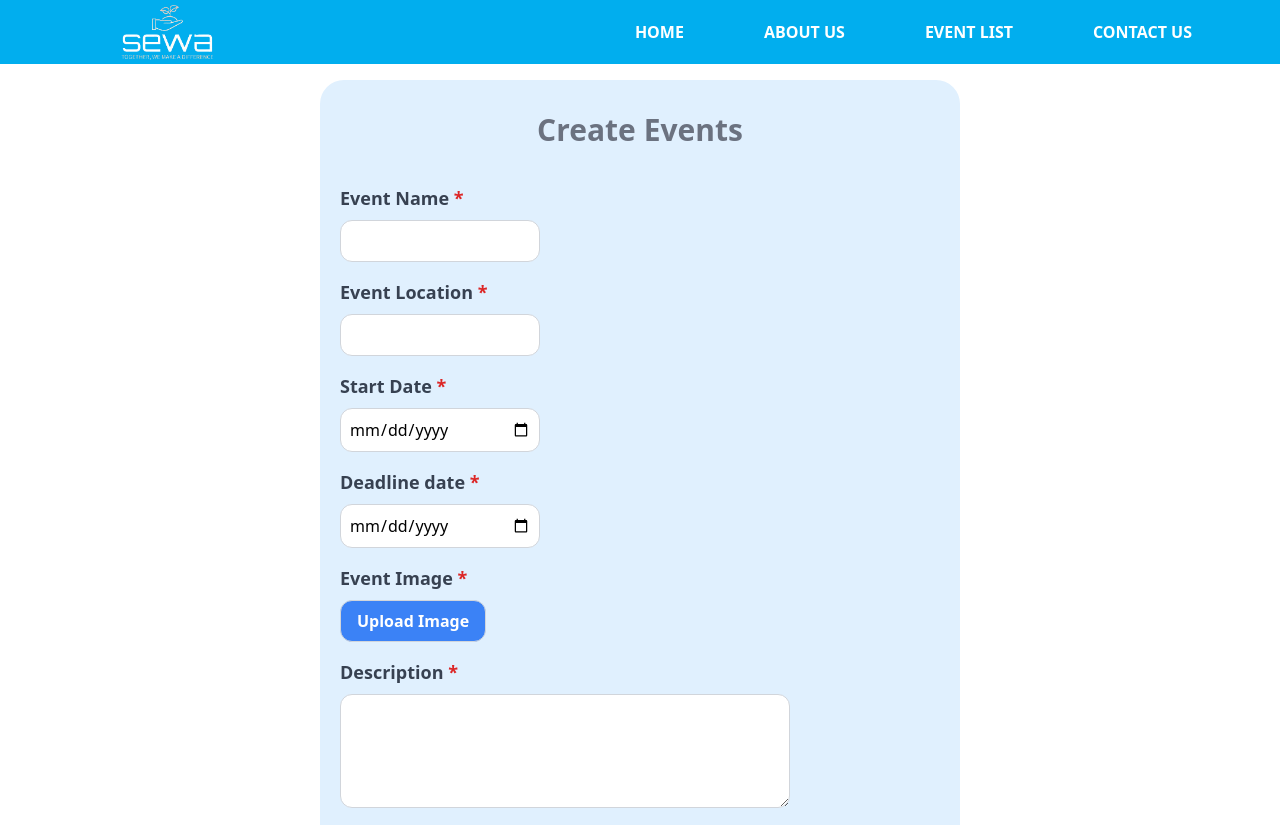
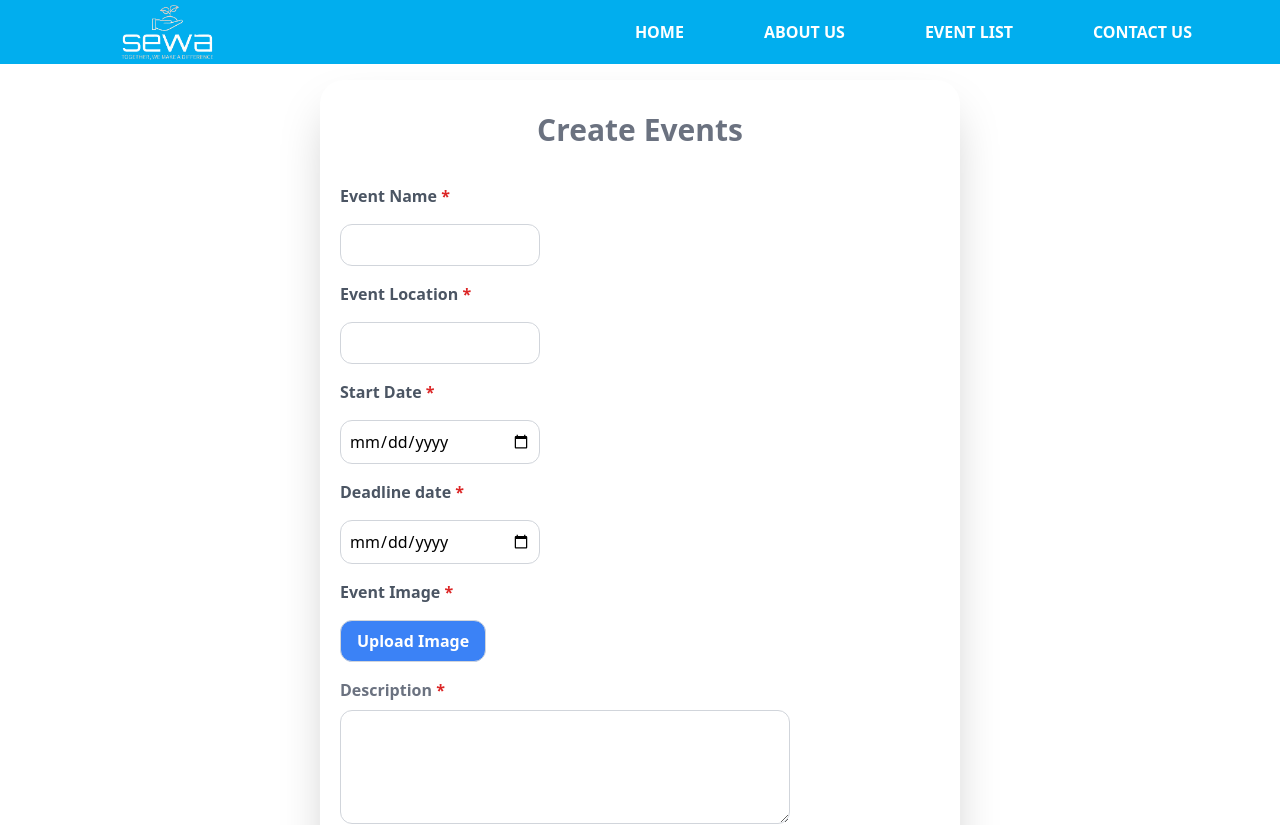
Before and after one commit to krishthapaliya/Remeo-without-juliet, a React (Vite) app in the folder frontend/: page /createEvent in a window 1280 px wide. Shown: the top 825 px of the page. Built offline with nearby package versions, Linux system fonts and the light colour scheme; no server answers.

Commit message:
first commit

```diff
--- a/frontend/src/components/Createevent.jsx
+++ b/frontend/src/components/Createevent.jsx
@@ -66,15 +66,19 @@ const CreateEvent = () => {
 
   return (
     <div className="w-full flex justify-center pt-4 pb-4">
-
       <form
-        className=" rounded-3xl p-5 bg-[#e0f0fe] w-[50%]"
+        className=" rounded-3xl p-5 bg-white shadow-2xl w-[50%]"
         onSubmit={handleSubmit}
       >
-         <h1 className="text-center text-3xl font-bold p-3  rounded-xl mb-6 text-gray-500">Create Events</h1>
+        <h1 className="text-center text-3xl font-semibold p-3  rounded-xl mb-6 text-gray-500">
+          Create Events
+        </h1>
         {/* Existing Fields */}
         <div className="mb-4">
-          <label htmlFor="title" className="block text-lg font-semibold text-gray-700">
+          <label
+            htmlFor="title"
+            className="block text-base font-semibold text-gray-600 mb-2"
+          >
             Event Name<span className="text-red-600"> *</span>
           </label>
           <input
@@ -88,7 +92,10 @@ const CreateEvent = () => {
           />
         </div>
         <div className="mb-4">
-          <label htmlFor="location" className="block text-lg font-semibold text-gray-700">
+          <label
+            htmlFor="location"
+            className="block  text-base font-semibold text-gray-600 mb-2"
+          >
             Event Location <span className="text-red-600"> *</span>
           </label>
           <input
@@ -103,7 +110,10 @@ const CreateEvent = () => {
         </div>
 
         <div className="mb-4">
-          <label htmlFor="startDate" className="block text-lg font-semibold text-gray-700">
+          <label
+            htmlFor="startDate"
+            className="block  text-base font-semibold text-gray-600 mb-2"
+          >
             Start Date <span className="text-red-600"> *</span>
           </label>
           <input
@@ -118,7 +128,10 @@ const CreateEvent = () => {
         </div>
 
         <div className="mb-4">
-          <label htmlFor="duration" className="block text-lg font-semibold text-gray-700">
+          <label
+            htmlFor="duration"
+            className="block  text-base font-semibold text-gray-600 mb-2"
+          >
             Deadline date <span className="text-red-600"> *</span>
           </label>
           <input
@@ -136,7 +149,10 @@ const CreateEvent = () => {
         {/* New Fields for Action Data and Event Image */}
 
         <div className="mb-4">
-          <label htmlFor="eventImage" className="block text-lg font-semibold text-gray-700">
+          <label
+            htmlFor="eventImage"
+            className="block  text-base font-semibold text-gray-600 mb-2"
+          >
             Event Image <span className="text-red-600"> *</span>
           </label>
 
@@ -152,13 +168,18 @@ const CreateEvent = () => {
           <label
             htmlFor="image"
             className="mt-2 p-2 border border-gray-300 rounded-xl inline-block px-4 py-2 bg-blue-500 text-white font-semibold  cursor-pointer"
-          > Upload Image
+          >
+            {" "}
+            Upload Image
           </label>
         </div>
 
         <div className="mb-4">
-          <label htmlFor="description
-          " className="block text-lg h-32px font-semibold text-gray-700">
+          <label
+            htmlFor="description
+          "
+            className="block text-base text-gray-500 h-32px font-semibold "
+          >
             Description <span className="text-red-600"> *</span>
           </label>
           <textarea
@@ -168,16 +189,17 @@ const CreateEvent = () => {
             onChange={handleChange}
             className="  mt-2 p-2 border border-gray-300 rounded-xl w-3/4 outline-none"
             rows="4"
-
             required
           ></textarea>
         </div>
+        <span className="w-full flex justify-center">
           <button
             type="submit"
-          className="bg-blue-500 text-white px-6 m-6 py-2 font-semibold rounded-xl hover:bg-blue-600"
+            className="bg-blue-500 text-white px-6 m-6 py-2 font-semibold rounded-xl hover:bg-blue-600 w-[60%]"
           >
             Submit
           </button>
+        </span>
       </form>
       <ToastContainer />
     </div>
--- a/frontend/src/components/EventList.jsx
+++ b/frontend/src/components/EventList.jsx
@@ -2,6 +2,7 @@ import React, { useState, useEffect, useContext } from "react";
 import { Link } from "react-router-dom";
 import axios from "axios";
 import EventContext from "../context/EventContext";
+import { format } from "date-fns"; // Correct import for format
 
 const EventList = () => {
   const [date, setDate] = useState("");
@@ -77,6 +78,9 @@ const EventList = () => {
               alt="event-photo"
               className="rounded-lg mb-4 h-48 w-full object-cover"
             />
+
+            <p>{event?.eventLocation}</p>
+
             <h3 className="text-xl font-bold text-gray-800 mb-2 capitalize">
               {event.eventTitle}
             </h3>
--- a/frontend/src/components/Herosection.jsx
+++ b/frontend/src/components/Herosection.jsx
@@ -1,12 +1,12 @@
 import React from "react";
-import img1 from '../assets/Ellipse 5.png';
-import img2 from '../assets/Ellipse 6.png';
-import img3 from '../assets/Ellipse 9.png';
-import img4 from '../assets/Group 20.png';
+import img1 from "../assets/Ellipse 5.png";
+import img2 from "../assets/Ellipse 6.png";
+import img3 from "../assets/Ellipse 9.png";
+import img4 from "../assets/Group 20.png";
 
 const Herosection = () => {
   return (
-    <div className="relative flex flex-col-reverse lg:flex-row items-center mx-24 justify-between min-h-screen bg-blue-50 p-6">
+    <div className="relative flex flex-col-reverse lg:flex-row items-center gap-10 mx-24 justify-between min-h-screen bg-blue-50 p-6 ">
       <div className="flex flex-col items-center text-center lg:text-left lg:items-start">
         <div className="max-w-2xl lg:max-w-5xl mb-8">
           <p className="text-2xl lg:text-5xl font-semibold text-gray-800">
@@ -28,12 +28,28 @@ const Herosection = () => {
       </div>
 
       <div className="flex justify-center lg:justify-end lg:flex-1">
-        <img src={img4} alt="hero" className="w-[300px] lg:w-[550px] max-w-full" />
+        <img
+          src={img4}
+          alt="hero"
+          className="w-[300px] lg:w-[550px] max-w-full"
+        />
       </div>
 
-      <img src={img1} alt="ellipse" className="w-[100px] lg:w-[150px] absolute left-1/4 top-1/4 lg:left-[700px] lg:top-[100px] -translate-x-1/4 lg:translate-x-0 lg:translate-y-0" />
-      <img src={img2} alt="ellipse" className="w-[100px] lg:w-[150px] absolute left-1/4 top-1/2 lg:left-[700px] lg:top-[450px] -translate-x-1/4 lg:translate-x-0 lg:translate-y-0" />
-      <img src={img3} alt="ellipse" className="w-[100px] lg:w-[150px] absolute right-1/4 top-1/2 lg:right-10 lg:top-[550px] -translate-x-1/4 lg:translate-x-0 lg:translate-y-0" />
+      <img
+        src={img1}
+        alt="ellipse"
+        className="w-[100px] lg:w-[150px] absolute left-1/4 top-1/4 lg:left-[650px] lg:top-[90px] -translate-x-1/4 lg:translate-x-0 lg:translate-y-0"
+      />
+      <img
+        src={img2}
+        alt="ellipse"
+        className="w-[100px] lg:w-[150px] absolute left-1/4 top-1/2 lg:left-[620px] lg:top-[450px] -translate-x-1/4 lg:translate-x-0 lg:translate-y-0"
+      />
+      <img
+        src={img3}
+        alt="ellipse"
+        className="w-[100px] lg:w-[150px] absolute right-1/4 top-1/2 lg:right-10 lg:top-[450px] -translate-x-1/4 lg:translate-x-0 lg:translate-y-0"
+      />
     </div>
   );
 };
--- a/frontend/src/components/Navbar.jsx
+++ b/frontend/src/components/Navbar.jsx
@@ -6,7 +6,10 @@ const Navbar = () => {
   const [isMobileMenuOpen, setIsMobileMenuOpen] = useState(false);
 
   return (
-    <div className="flex items-center justify-between bg-[#01aeee] h-16 overflow-hidden text-black px-20  ">
+    <div
+      className="flex items-center justify-between bg-[#01aeee] h-16 overflow-hidden text-black md
+    md:px-20 px-3 "
+    >
       <div className="flex items-center">
         <Link to="/">
           <img src={logo} alt="logo" className="h-14 md:h-32" />
@@ -15,41 +18,41 @@ const Navbar = () => {
       <div className="hidden md:flex space-x-16">
         <Link
           to="/"
-          className="hover:bg-[#06D001] hover:text-white transition-colors  px-2  rounded-full text-base font-semibold text-white"
+          className="hover:bg-[white] hover:text-blue-500 transition-colors  px-2  rounded-full text-base font-semibold text-white"
         >
           HOME
         </Link>
         <Link
           to="/aboutus"
-          className="hover:bg-[#06D001] hover:text-white transition-colors  px-2  rounded-full text-base font-semibold text-white"
+          className="hover:bg-[white] hover:text-blue-500 transition-colors  px-2  rounded-full text-base font-semibold text-white"
         >
           ABOUT US
         </Link>
         <Link
           to="/event"
-          className="hover:bg-[#06D001] hover:text-white transition-colors  px-2  rounded-full text-base font-semibold text-white"
+          className="hover:bg-[white] hover:text-blue-500 transition-colors  px-2  rounded-full text-base font-semibold text-white"
         >
           EVENT LIST
         </Link>
         <Link
           to="/contactus"
-          className="hover:bg-[#06D001] hover:text-white transition-colors  px-2  rounded-full text-base font-semibold text-white"
+          className="hover:bg-[white] hover:text-blue-500 transition-colors  px-2  rounded-full text-base font-semibold text-white"
         >
           CONTACT US
         </Link>
       </div>
       <div className="md:hidden">
         <button
-          className="text-2xl focus:outline-none"
+          className="text-2xl focus:outline-none text-white"
           onClick={() => setIsMobileMenuOpen(!isMobileMenuOpen)}
         >
           ☰
         </button>
       </div>
       {isMobileMenuOpen && (
-        <div className="fixed top-0 right-0 w-64 h-full bg-gray-800 text-white p-4 md:hidden">
+        <div className="fixed top-0 right-0 w-64 h-full bg-gray-800 text-white p-4 md:hidden z-[1]">
           <button
-            className="text-2xl absolute top-4 right-4"
+            className="text-2xl absolute top-4 right-4 text-white"
             onClick={() => setIsMobileMenuOpen(false)}
           >
             ✕
```
Also changed, not shown: frontend/src/components/Aboutus.jsx (+20 -15 lines). Lines whose indentation alone changed are shown as unchanged.
